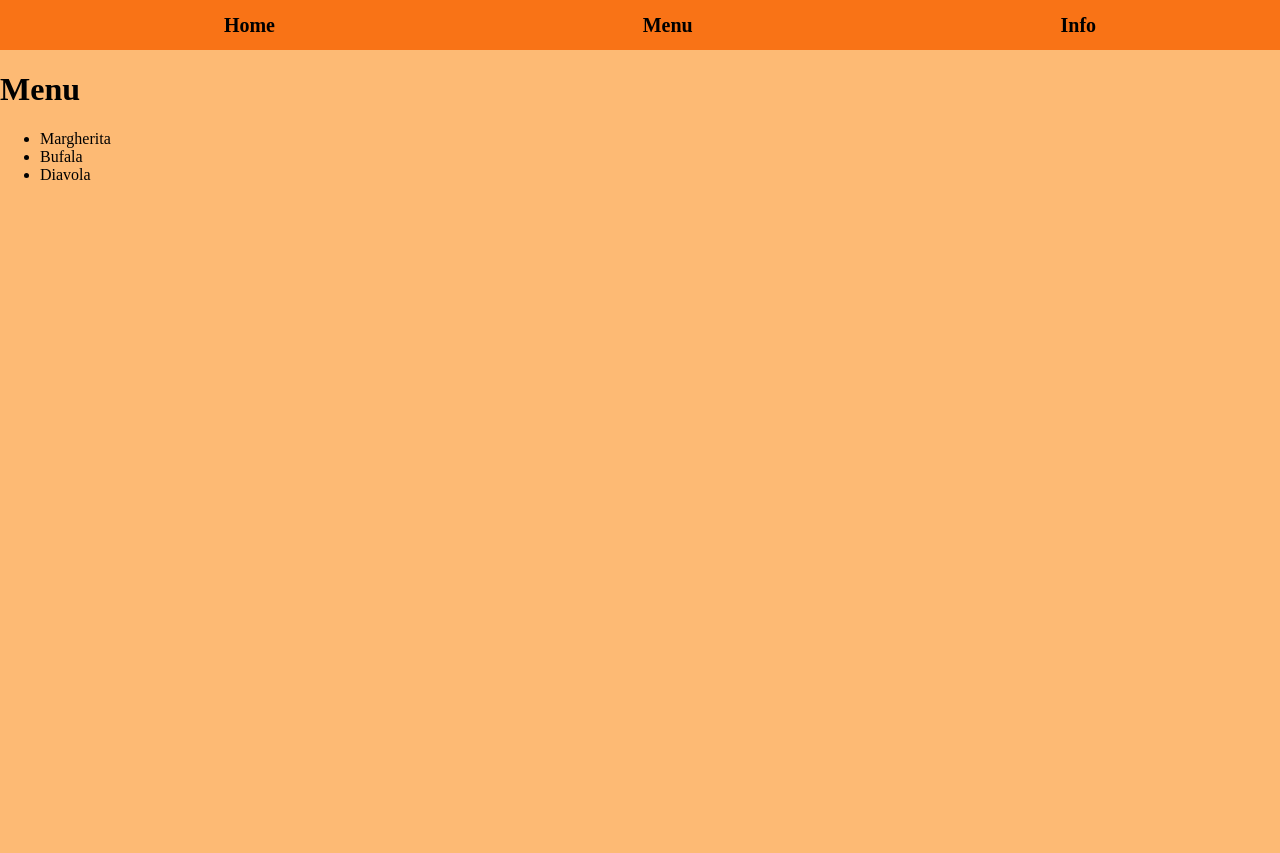
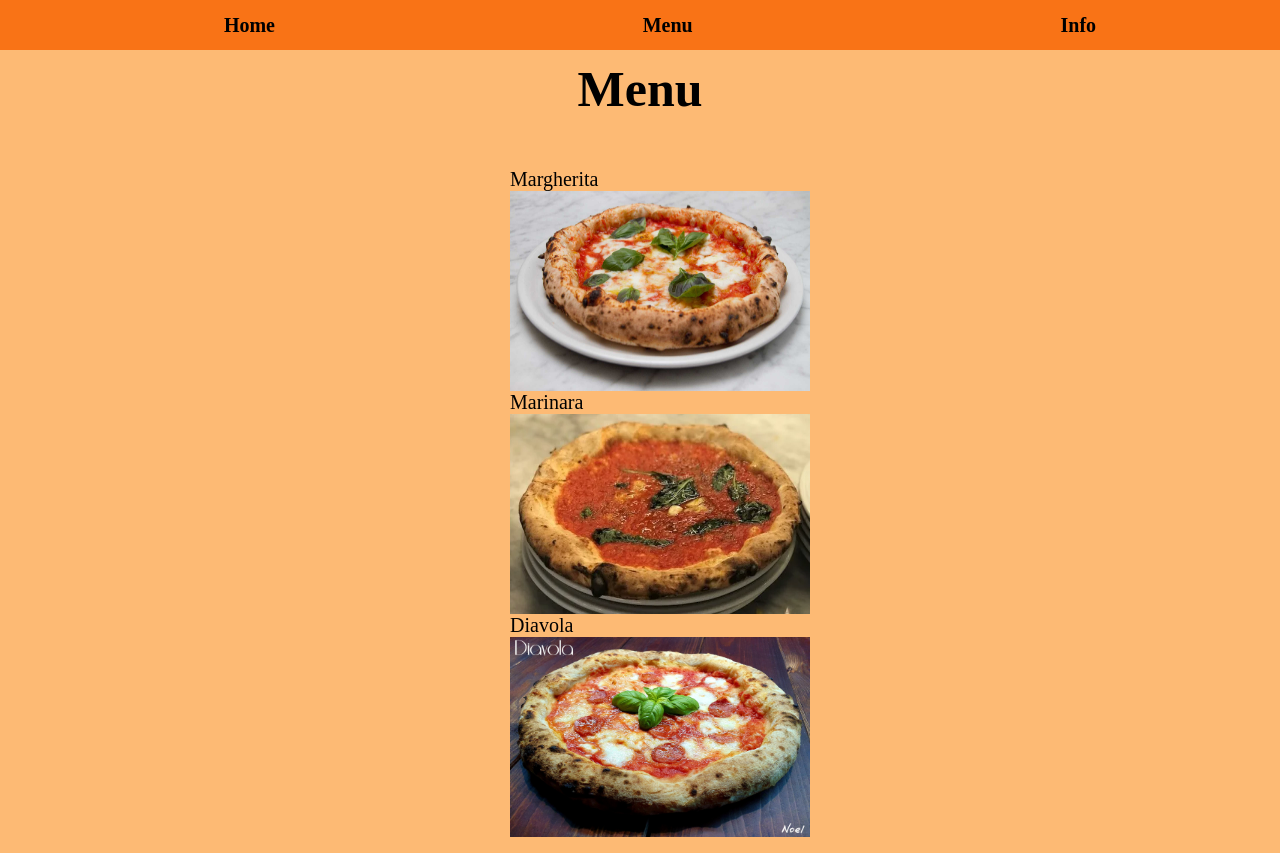
Before and after one commit to gabrielemarchetti00/restaurant-page, a website built with webpack: page dist/index.html in a window 1280 px wide. Both pictures are taken after a click on the item "Menu". Before the commit the page ends 800 px from the top, so only its background shows below. Built offline with nearby package versions, Linux system fonts and the light colour scheme.

Commit message:
add menu and info style

```diff
--- a/src/info.js
+++ b/src/info.js
@@ -4,8 +4,7 @@ export function infoLoad() {
     content.appendChild(infoDiv);
 
     const timetable = document.createElement('div');
-    const table = document.createElement('table');
-    table.appendChild(timetable);
+    timetable.textContent = 'Lun-Sab 12:00-24:00';
     infoDiv.appendChild(timetable);
 
     const address = document.createElement('div');
--- a/src/menu.js
+++ b/src/menu.js
@@ -1,25 +1,43 @@
 export function menuLoad() {
     const content = document.querySelector('#content');
     const menuDiv = document.createElement('div');
+    menuDiv.className = 'menu';
     content.appendChild(menuDiv);
 
     const title = document.createElement('h1');
+    title.id = 'title';
     title.textContent = 'Menu';
     menuDiv.appendChild(title);
 
 
     const list = document.createElement('ul');
+    list.id = 'list';
     menuDiv.appendChild(list);
 
     const itemOne = document.createElement('li');
+    itemOne.id = 'itemOne';
     itemOne.textContent = 'Margherita';
     list.appendChild(itemOne);
 
     const itemTwo = document.createElement('li');
-    itemTwo.textContent = 'Bufala';
+    itemTwo.id = 'itemTwo';
+    itemTwo.textContent = 'Marinara';
     list.appendChild(itemTwo);
 
     const itemThree = document.createElement('li');
+    itemThree.id = 'itemThree';
     itemThree.textContent = 'Diavola';
     list.appendChild(itemThree);
+
+    const margheImg = document.createElement('img');
+    margheImg.src = '../images/margherita.jpg';
+    itemOne.appendChild(margheImg);
+
+    const mariImg = document.createElement('img');
+    mariImg.src = '../images/marinara.webp';
+    itemTwo.appendChild(mariImg);
+
+    const diavImg = document.createElement('img');
+    diavImg.src = '../images/diavola.jpg';
+    itemThree.appendChild(diavImg);
 }
--- a/src/style.css
+++ b/src/style.css
@@ -55,3 +55,25 @@ body{
     align-self: center;
     font-size: 30px;
 }
+
+/*menu*/
+.menu{
+    display: flex;
+    flex-direction: column;
+    align-items: center;
+}
+
+#list{
+    list-style-type: none;
+}
+
+#list > li{
+    display: flex;
+    flex-direction: column;
+    font-size: 20px;
+}
+
+#list img{
+    width: 300px;
+    height: 200px
+}
```
Also changed, not shown: dist/main.js, images/diavola.jpg (added), images/margherita.jpg (added), images/marinara.webp (added).
